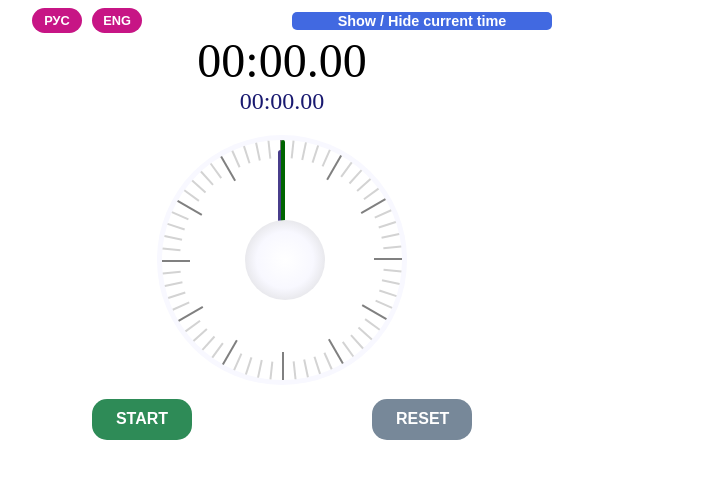
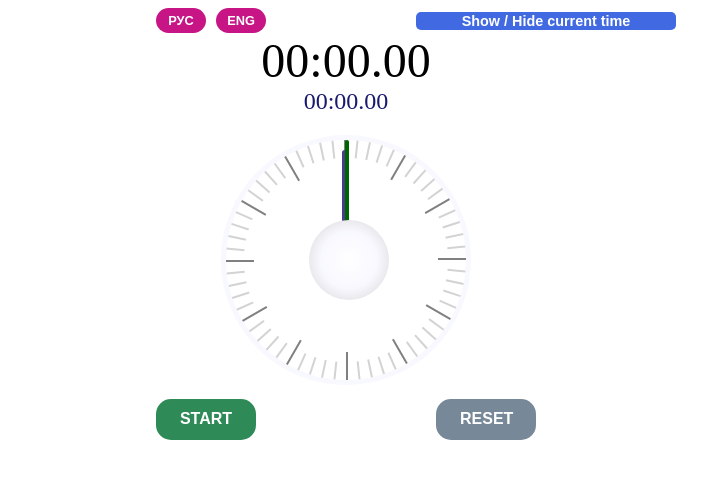
Before and after one commit to AnastasiaSidorenko/StopWatch_remarks, a React (Create React App) app: page / in a window 1280 px wide. Shown: the top 478 px of the page, without its empty margins (302-1009 px from the left). Built offline with nearby package versions, Linux system fonts and the light colour scheme.

Commit message:
width changed

```diff
--- a/src/index.css
+++ b/src/index.css
@@ -72,7 +72,7 @@ button:hover {
 }
 .App {
     height: 100vh;
-    width: 90vw;
+    width: 100vw;
     display: grid;
     justify-content: center;
     align-content: start;
@@ -86,7 +86,6 @@ button:hover {
     display: grid;
     grid-template-columns: 200px 100px;
     grid-column-gap: 60px;
-    margin-left: -60px;
 }
 .current_time_block {
     display: grid;
```
